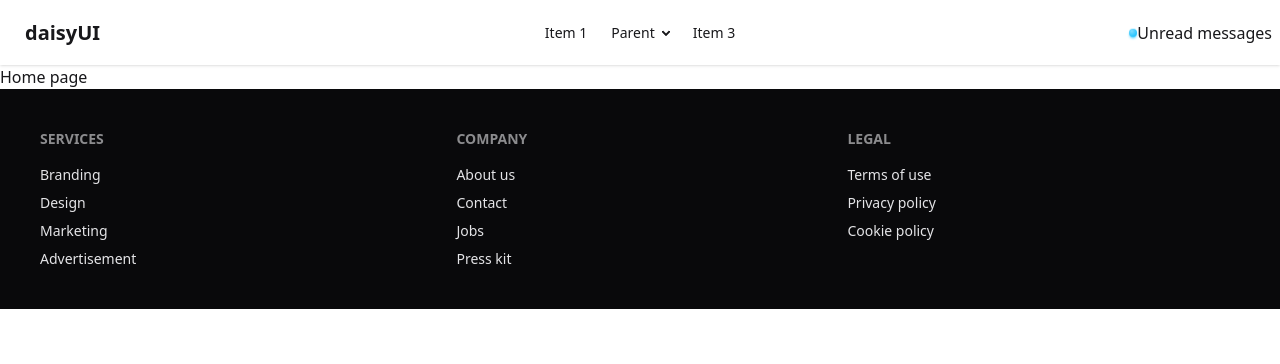
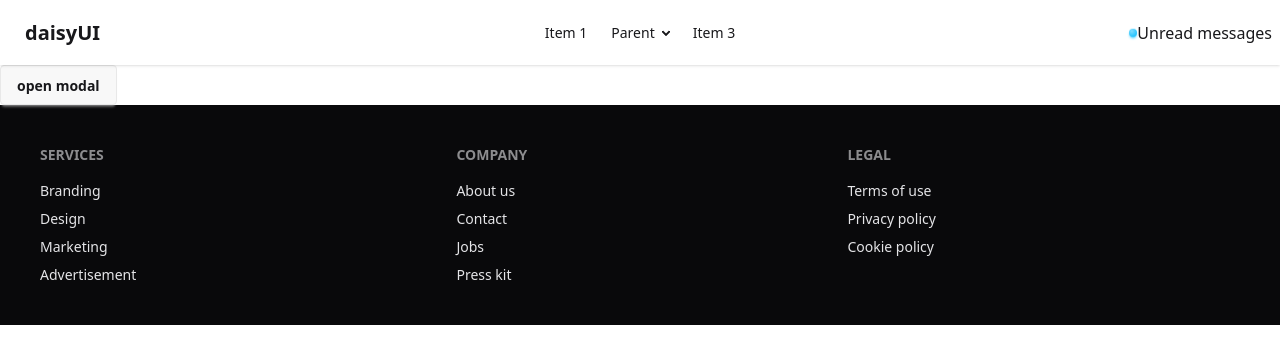
Before and after one commit to Biddut24/meen-n251-2-and-simple-e-commerce, a React (Vite) app: page / in a window 1280 px wide. Shown: the top 364 px of the page. Built offline with nearby package versions, Linux system fonts and the light colour scheme.

Commit message:
modal done

```diff
--- a/src/components/Home/Home.jsx
+++ b/src/components/Home/Home.jsx
@@ -1,11 +1,29 @@
-import React from 'react';
+import React from "react";
 
 const Home = () => {
-    return (
-        <div>
-            <h1>Home page</h1>
+  return (
+    <div>
+      {/* You can open the modal using document.getElementById('ID').showModal() method */}
+      <button
+        className="btn"
+        onClick={() => document.getElementById("my_modal_3").showModal()}
+      >
+        open modal
+      </button>
+      <dialog id="my_modal_3" className="modal">
+        <div className="modal-box">
+          <form method="dialog">
+            {/* if there is a button in form, it will close the modal */}
+            <button className="btn btn-sm btn-circle btn-ghost absolute right-2 top-2">
+              ✕
+            </button>
+          </form>
+          <h3 className="font-bold text-lg">Hello!</h3>
+          <p className="py-4">Press ESC key or click on ✕ button to close</p>
         </div>
-    );
+      </dialog>
+    </div>
+  );
 };
 
 export default Home;
```
Also changed, not shown: 1 other file (tests, documents, lock files or other folders).
